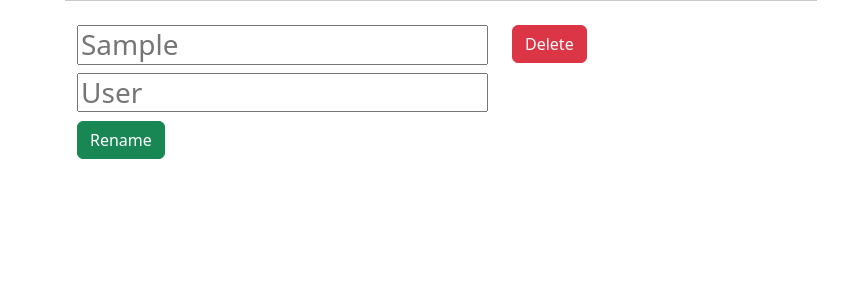
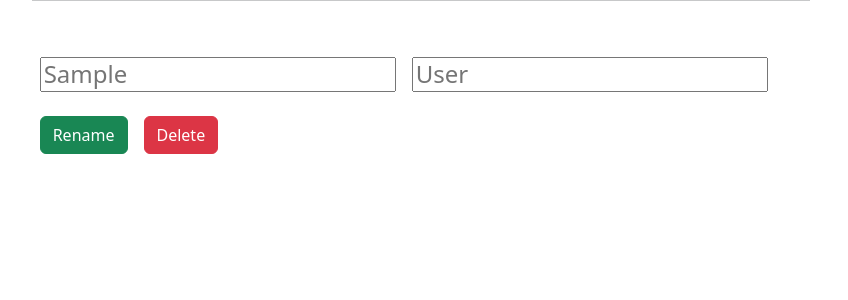
Before and after one commit to JontePonte/StudentResultSaverWeb, a Django app: page /student/1 in a window 1280 px wide. Shown: the part 56-356 px from the top of the page, without its empty margins (259-1107 px from the left). Run offline with Django 4.2, Linux system fonts and the light colour scheme; a user stored in the database is signed in; tables that the repository leaves empty hold one stand-in row (values such as "Sample post").

Commit message:
Made student first and last name show up in same row more often

```diff
--- a/website/main/templates/main/base.html
+++ b/website/main/templates/main/base.html
@@ -4,7 +4,7 @@
     <head>
         <style type="text/css">
             .main {
-                margin-left: 120px;
+                margin-left: 80px;
                 padding: 0px 10px;
             }
 
--- a/website/main/templates/main/student.html
+++ b/website/main/templates/main/student.html
@@ -7,24 +7,23 @@
     <!-- Name, Rename and Delete are in a single row -->
     <div class="container">
         <div class="row">
-            <!-- Show name and enable rename student -->
-            <div class="col">
-                <form method="POST">
-                    {% csrf_token %}
-                    <div class="input-group-prepend">
-                        <h3><input type="text", name="rename_first", placeholder="{{st.first_name}}"></h3>
-                        <h3><input type="text", name="rename_last", placeholder="{{st.last_name}}"></h3>
-                        <h3><button type="submit" name="save_rename" value="save_rename" class="btn btn-success">Rename</button></h3>
-                    </div>
-                </form>
-            </div>
-            <!-- Delete group -->
-            <div class="col">
-                <form method="POST">
-                    {% csrf_token %}
+            <form class="row g-3", method="POST">
+                {% csrf_token %}
+                <!-- Show name and enable rename student -->
+                <div class="col-auto">
+                    <h4><input type="text", name="rename_first", placeholder="{{st.first_name}}"></h4>
+                </div>
+                <div class="col-auto">
+                    <h4><input type="text", name="rename_last", placeholder="{{st.last_name}}"></h4>
+                </div>
+                <div class="col-auto">
+                    <button type="submit" name="save_rename" value="save_rename" class="btn btn-success">Rename</button>
+                </div>
+                <!-- Delete group -->
+                <div class="col-auto">
                     <button type="submit" name="delete_student" value="delete_student" class="btn btn-danger">Delete</button>
-                </form>
-            </div>
+                </div>
+            </form>
         </div>
     </div>
 {% endblock %}
```
